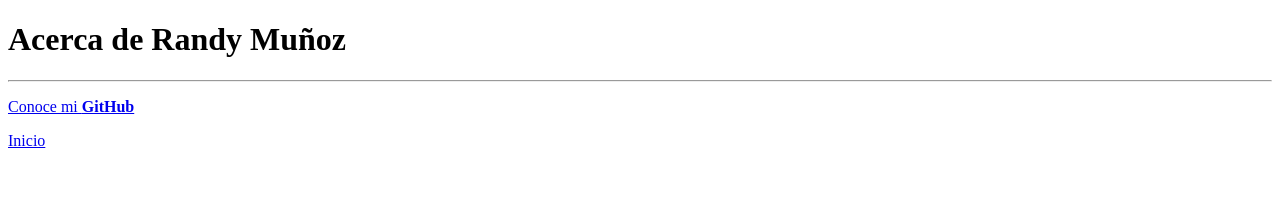
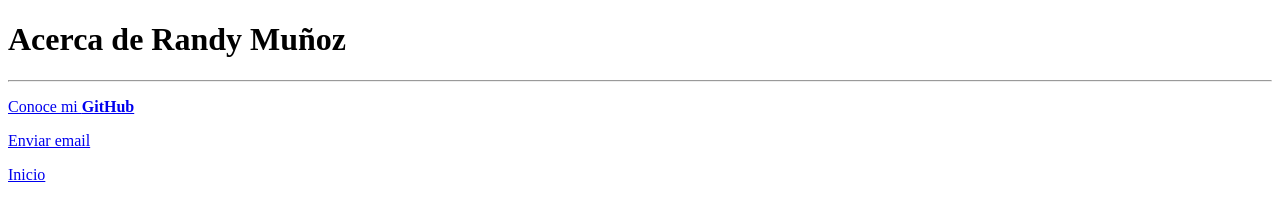
Before and after one commit to randymz10/UniversidadHTML, a plain HTML site: page ejercicio01/acerca.html in a window 1280 px wide. Drawn offline with Linux system fonts and the light colour scheme.

Commit message:
Adicionado opcion para enviar un email

```diff
--- a/ejercicio01/acerca.html
+++ b/ejercicio01/acerca.html
@@ -10,6 +10,7 @@
     <h1>Acerca de Randy Muñoz</h1>
     <hr>
     <p><a href="https://github.com/randymz10" target="_blank">Conoce mi <b>GitHub</b></a></p>
+    <p><a href="mailto:randymz10@gmail.com?subject=Contacto&body=prueba email">Enviar email</a></p>
     <p><a href="index.html">Inicio</a></p>
 </body>
 </html>
```
